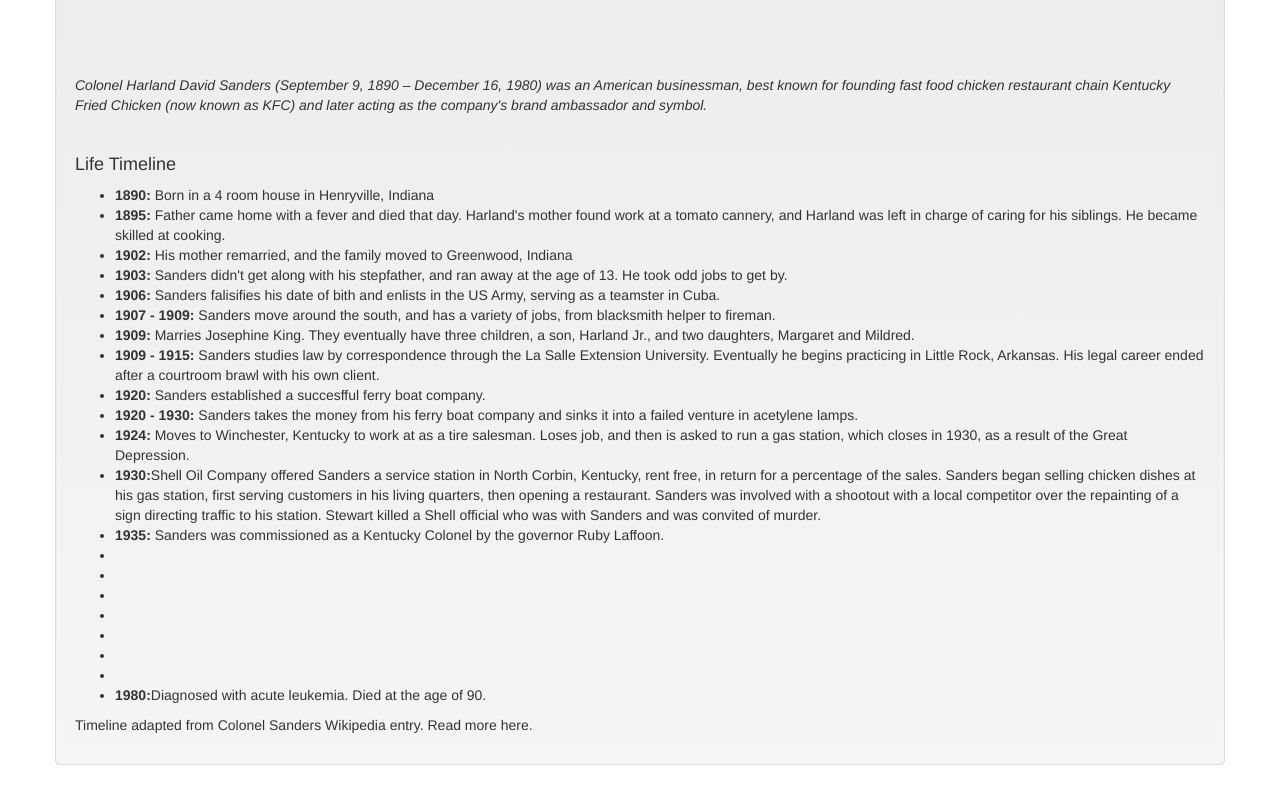
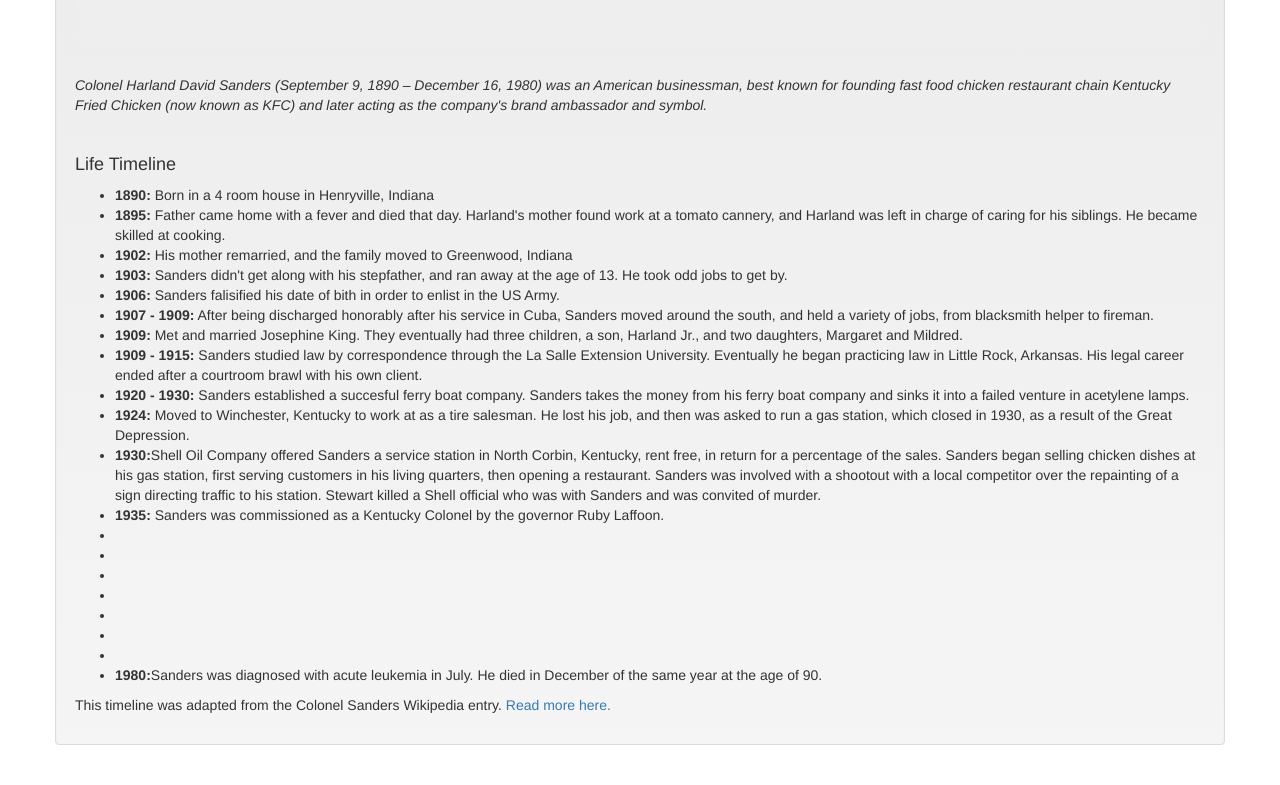
Before and after one commit to bacitracin/fcc-tribute-page, a plain HTML site: page index.html in a window 1280 px wide. Shown: the part 507-1292 px from the top of the page. Drawn offline with nearby package versions, Linux system fonts and the light colour scheme.

Commit message:
change tense to past tense. add link to wikipedia article

```diff
--- a/index.html
+++ b/index.html
@@ -26,13 +26,12 @@
         <li><b>1895:</b> Father came home with a fever and died that day. Harland's mother found work at a tomato cannery, and Harland was left in charge of caring for his siblings. He became skilled at cooking.</li>
         <li><b>1902:</b> His mother remarried, and the family moved to Greenwood, Indiana</li>
         <li><b>1903:</b> Sanders didn't get along with his stepfather, and ran away at the age of 13. He took odd jobs to get by.</li>
-       <li><b>1906:</b> Sanders falisifies his date of bith and enlists in the US Army, serving as a teamster in Cuba.</li>
-       <li><b>1907 - 1909:</b> Sanders move around the south, and has a variety of jobs, from blacksmith helper to fireman. </li>
-       <li><b>1909:</b> Marries Josephine King. They eventually have three children, a son, Harland Jr., and two daughters, Margaret and Mildred.</li>
-       <li><b>1909 - 1915: </b>Sanders studies law by correspondence through the La Salle Extension University. Eventually he begins practicing in Little Rock, Arkansas. His legal career ended after a courtroom brawl with his own client.</li>
-       <li><b>1920:</b> Sanders established a succesfful ferry boat company.</li>
-       <li><b>1920 - 1930:</b> Sanders takes the money from his ferry boat company and sinks it into a failed venture in acetylene lamps. </li>
-       <li><b>1924:</b> Moves to Winchester, Kentucky to work at as a tire salesman. Loses job, and then is asked to run a gas station, which closes in 1930, as a result of the Great Depression.</li>
+        <li><b>1906:</b> Sanders falisified his date of bith in order to enlist in the US Army.</li>
+        <li><b>1907 - 1909:</b> After being discharged honorably after his service in Cuba, Sanders moved around the south, and held a variety of jobs, from blacksmith helper to fireman. </li>
+        <li><b>1909:</b> Met and married Josephine King. They eventually had three children, a son, Harland Jr., and two daughters, Margaret and Mildred.</li>
+        <li><b>1909 - 1915: </b>Sanders studied law by correspondence through the La Salle Extension University. Eventually he began practicing law in Little Rock, Arkansas. His legal career ended after a courtroom brawl with his own client.</li>
+        <li><b>1920 - 1930:</b> Sanders established a succesful ferry boat company. Sanders takes the money from his ferry boat company and sinks it into a failed venture in acetylene lamps. </li>
+        <li><b>1924:</b> Moved to Winchester, Kentucky to work at as a tire salesman. He lost his job, and then was asked to run a gas station, which closed in 1930, as a result of the Great Depression.</li>
         <li><b>1930:</b>Shell Oil Company offered Sanders a service station in North Corbin, Kentucky, rent free, in return for a percentage of the sales. Sanders began selling chicken dishes at his gas station, first serving customers in his living quarters, then opening a restaurant. Sanders was involved with a shootout with a local competitor over the repainting of a sign directing traffic to his station. Stewart killed a Shell official who was with Sanders and was convited of murder.</li>
         <li><b>1935:</b> Sanders was commissioned as a Kentucky Colonel by the governor Ruby Laffoon.</li>
         <li><b></b></li>
@@ -42,11 +41,11 @@
         <li><b></b></li>
         <li><b></b></li>
         <li><b></b></li>
-       <li><b>1980:</b>Diagnosed with acute leukemia. Died at the age of 90.</li>
+        <li><b>1980:</b>Sanders was diagnosed with acute leukemia in July. He died in December of the same year at the age of 90.</li>
       </ul>
 
       <p>
-       Timeline adapted from Colonel Sanders Wikipedia entry. Read more here.
+        This timeline was adapted from the Colonel Sanders Wikipedia entry. <a href = "https://en.wikipedia.org/wiki/Colonel_Sanders">Read more here.</a>
       </p>
     </body>
 
```
Lines whose indentation alone changed are shown as unchanged.
